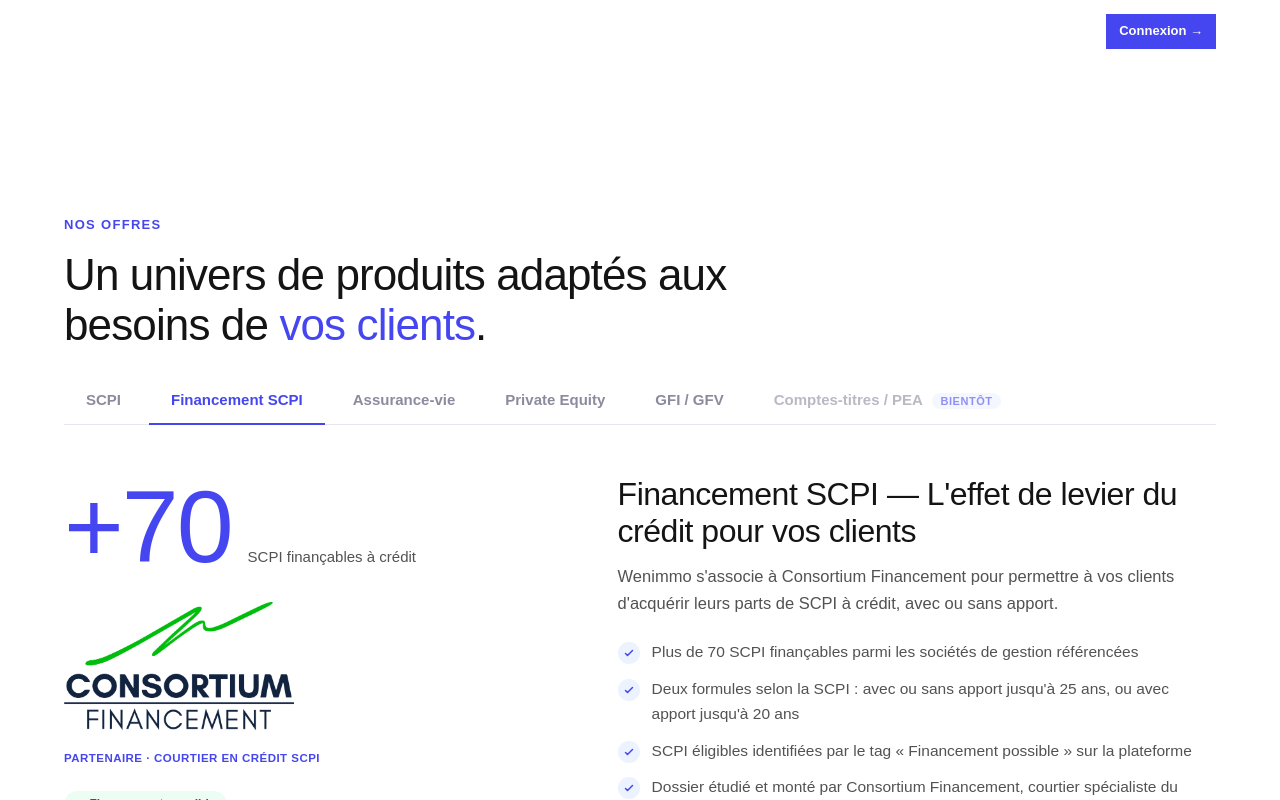
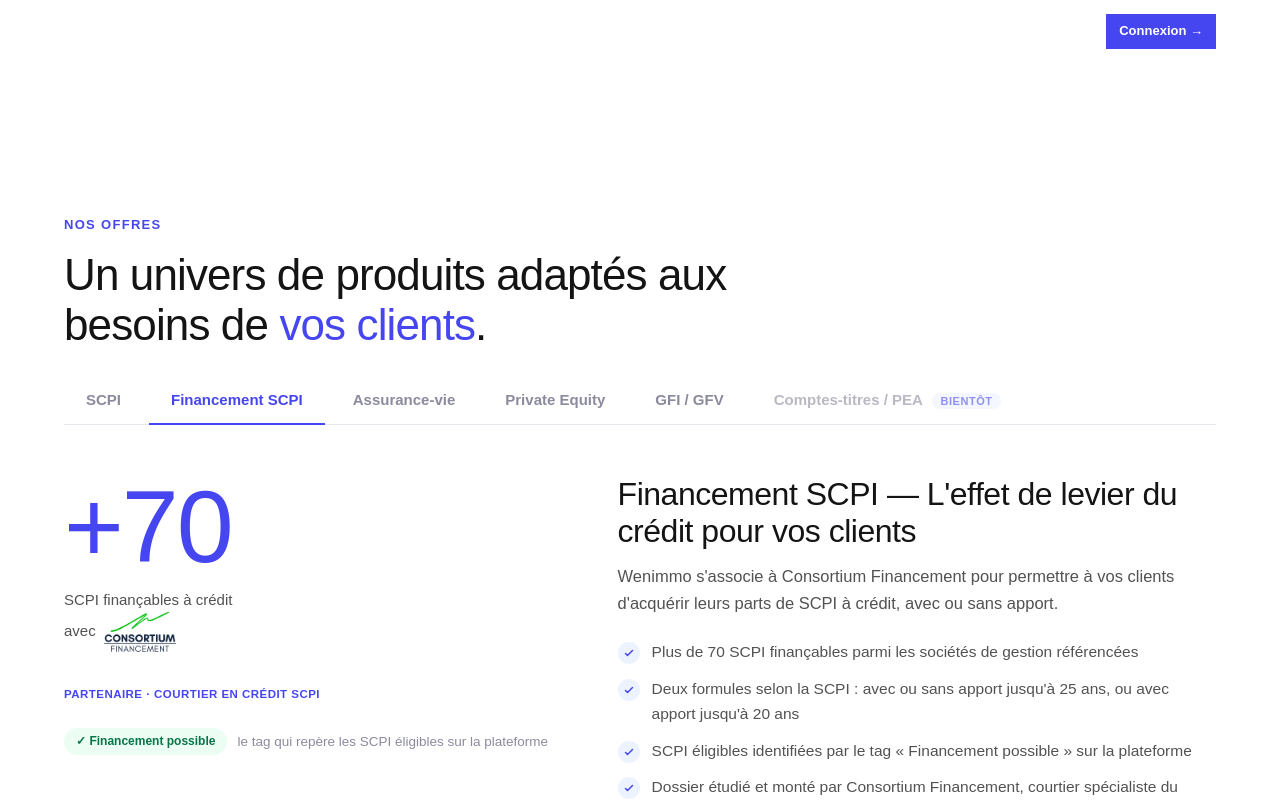
Before and after one commit to Yv-ia/landing-wenimmo, a Next.js app: page / in a window 1280 px wide. Both pictures are taken after a click on the tab "Financement SCPI". Shown: the part 2425-3225 px from the top of the page. Built offline with nearby package versions, Linux system fonts and the light colour scheme; a web font is replaced by a local one.

Commit message:
Hecaton checkpoint: update styles and offers
Created automatically by Hecaton after an agent prompt changed the worktree.

```diff
--- a/app/globals.css
+++ b/app/globals.css
@@ -862,10 +862,13 @@
 }
 
 /* Onglet Financement SCPI (partenariat Consortium Financement) */
+.financing__with { white-space: nowrap; }
 .financing__logo {
-  display: block;
-  width: min(230px, 62%);
-  margin-bottom: 14px;
+  display: inline-block;
+  height: 40px;
+  width: auto;
+  vertical-align: middle;
+  margin-left: 4px;
 }
 .financing__hint {
   display: flex;
--- a/components/Offers.jsx
+++ b/components/Offers.jsx
@@ -184,10 +184,11 @@
           <div {...panelProps("financement-scpi")}>
             <div className="offer-panel">
               <div className="offer-panel__figure">
-                <div className="offer-panel__topline">
                 <p className="offer-panel__num">+70</p>
-                  <p className="offer-panel__numlabel">SCPI finançables à crédit</p>
-                </div>
+                <p className="offer-panel__numlabel">
+                  SCPI finançables à crédit{" "}
+                  <span className="financing__with">
+                    avec{" "}
                     <a
                       href="https://www.consortium-financement.fr/"
                       target="_blank"
@@ -201,6 +202,8 @@
                         loading="lazy"
                       />
                     </a>
+                  </span>
+                </p>
                 <p className="partner-note__tag">Partenaire · Courtier en crédit SCPI</p>
                 <p className="financing__hint">
                   <span className="finance-tag">✓ Financement possible</span>
```
Lines whose indentation alone changed are shown as unchanged.
